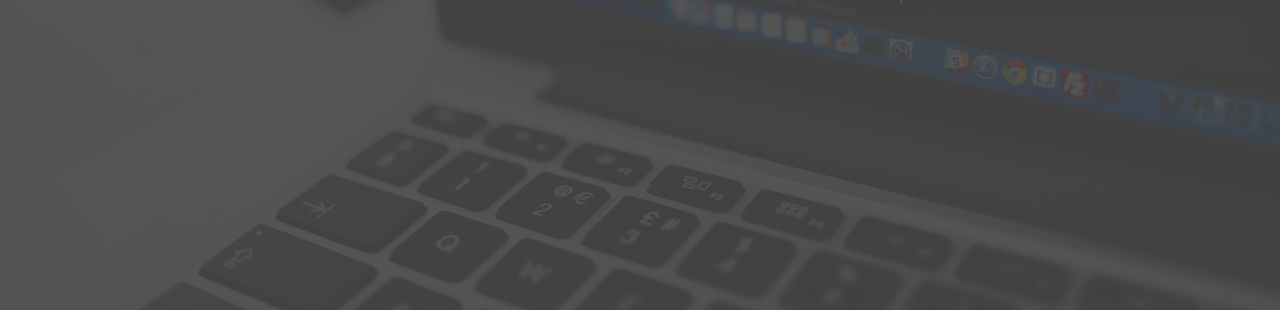
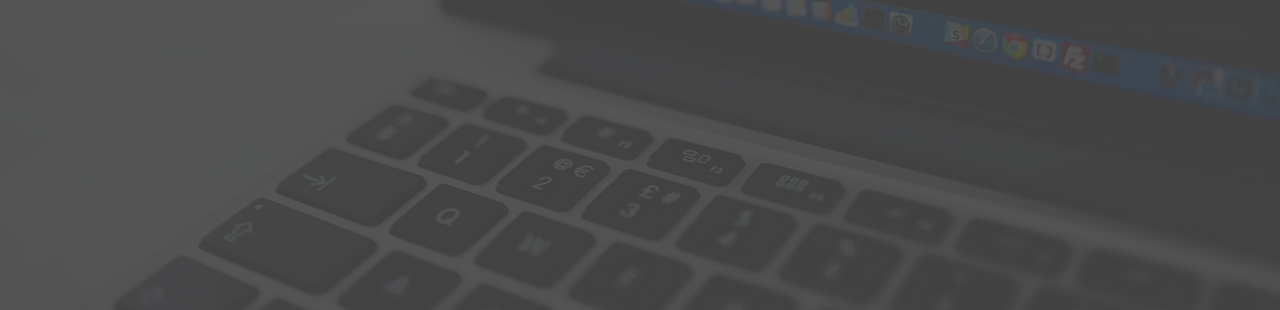
Before and after one commit to Sulaymon333/lut-software-dev-courses, a website: page dist/index.html in a window 1280 px wide. Shown: the part 490-800 px from the top of the page. Drawn offline with Linux system fonts and the light colour scheme.

Commit message:
fixed background overlay issue

```diff
--- a/scss/_config.scss
+++ b/scss/_config.scss
@@ -15,8 +15,8 @@ $home-image: url(../img/background.jpg);
             background-image: $home-image;
             background-attachment: fixed;
             background-size: cover;
-            // background-position: center;
-            // background-repeat: no-repeat;
+            background-position: center;
+            background-repeat: no-repeat;
 
             &:after {
                 content: '';
```
Also changed, not shown: dist/css/main.css.
